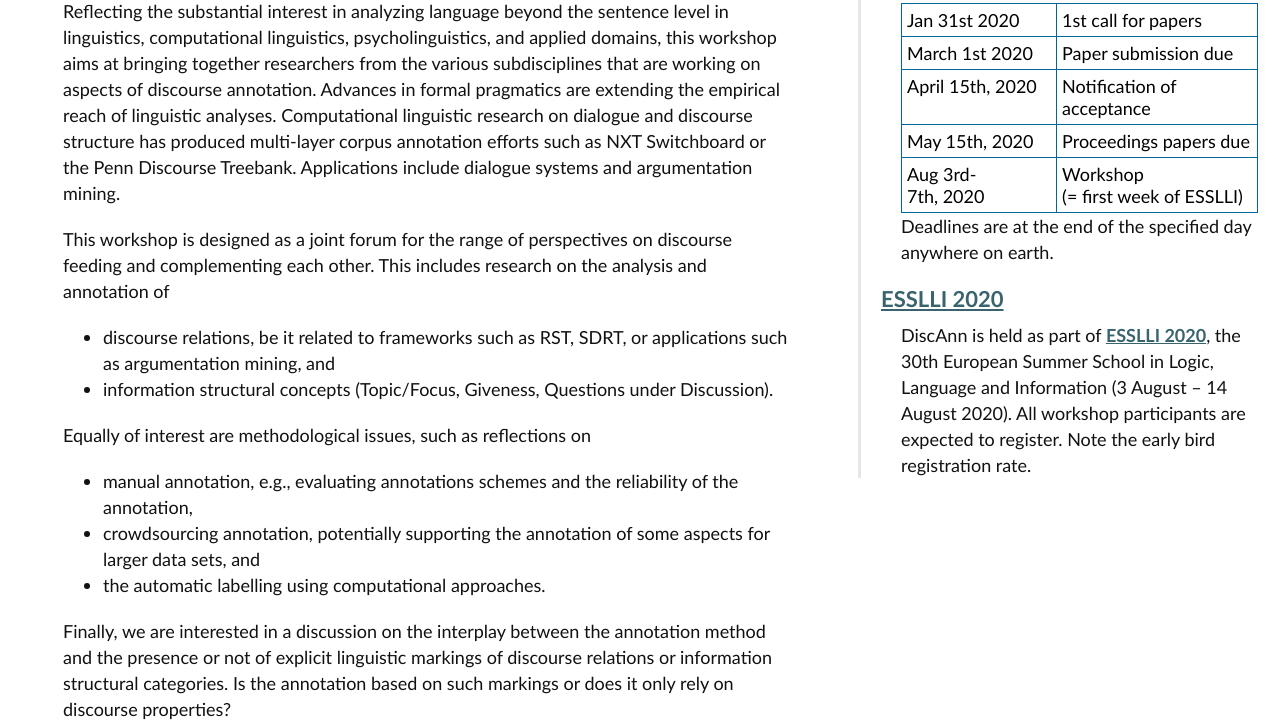
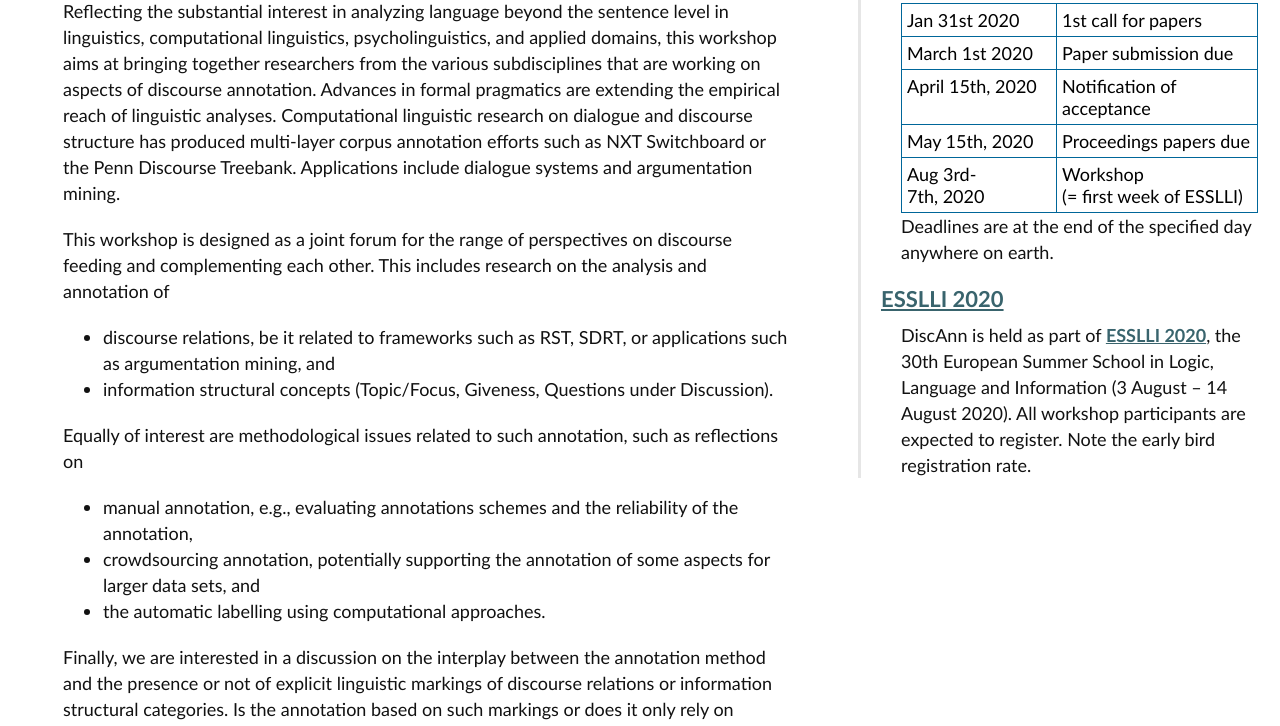
Before and after one commit to DiscAnnWorkshop/discann.github.io, a plain HTML site: page index.html in a window 1280 px wide. Shown: the part 354-1080 px from the top of the page. Drawn offline with Linux system fonts and the light colour scheme.

Commit message:
*** empty log message ***

```diff
--- a/index.html
+++ b/index.html
@@ -66,7 +66,7 @@ under Discussion). </li>
 </ul>
 	</p>
 	<p>
-	  Equally of interest are methodological issues, such as reflections on
+	  Equally of interest are methodological issues related to such annotation, such as reflections on
 	   <ul>
  <li>  manual annotation, e.g., evaluating annotations schemes and the
    reliability of the annotation, </li>
```
